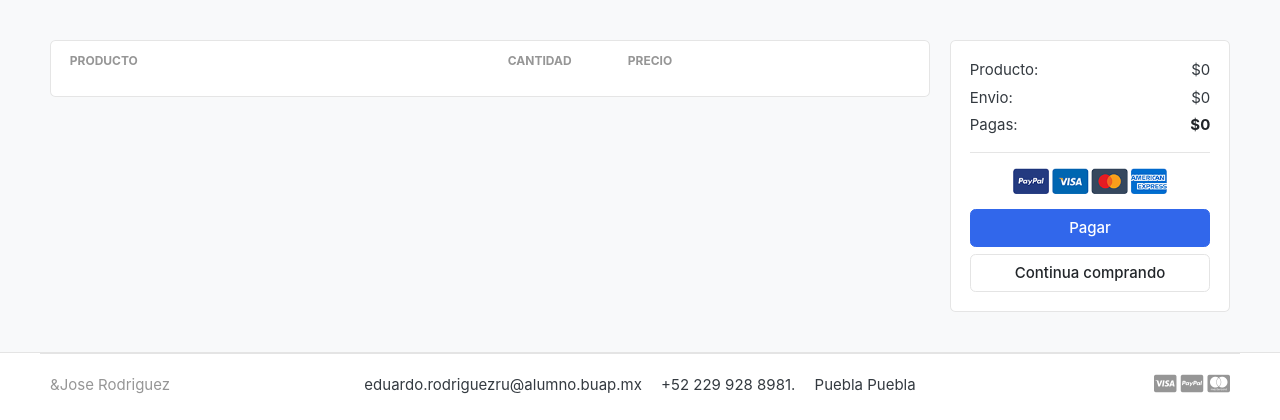
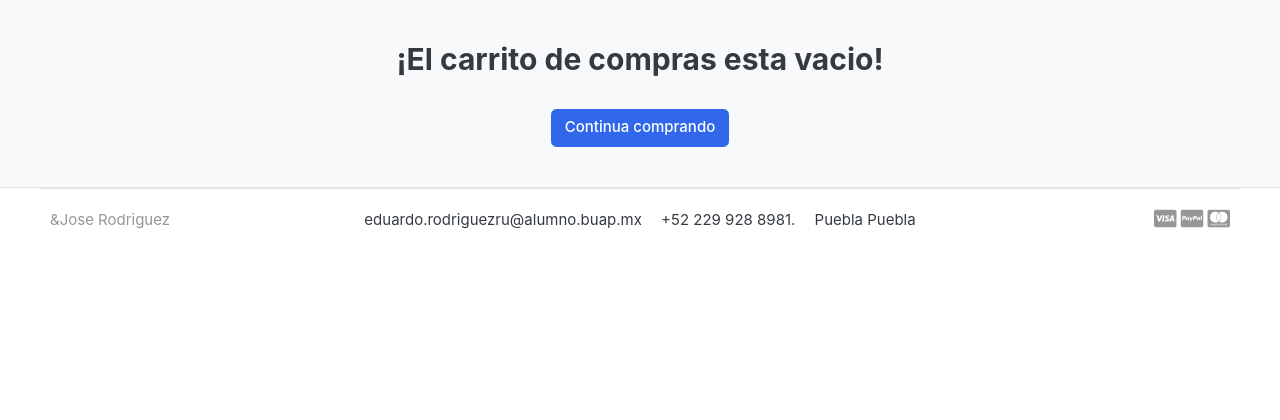
Before and after one commit to SoyJoseRodriguez/ecommerce-django, a Django app: page /cart/ in a window 1280 px wide. Shown: the part 118-538 px from the top of the page. Run offline with Django 3.2, Linux system fonts and the light colour scheme; tables that the repository leaves empty hold one stand-in row (values such as "Sample post"); lists and menus that the app fills with data are empty; some web fonts are replaced.

Commit message:
Ya funciona hasta el mensaje de carrito de compras vacio

```diff
--- a/carts/views.py
+++ b/carts/views.py
@@ -28,7 +28,7 @@ def add_cart(request, product_id):
         cart_item.quantity += 1
         cart_item.save()
     except CartItem.DoesNotExist:
-        cart_item = cart_item.objects.create(
+        cart_item = CartItem.objects.create(
             product=product,
             quantity=1,
             cart=cart,
--- a/templates/store/cart.html
+++ b/templates/store/cart.html
@@ -3,7 +3,13 @@
 <section class="section-content padding-y bg">
   <div class="container">
     <!-- ============================ COMPONENT 1 ================================= -->
-
+    {% if not cart_items %}
+      <h2 class="text-center">¡El carrito de compras esta vacio!</h2>
+      <br>
+      <div class="text-center">
+        <a href="{% url 'store' %}" class="btn btn-primary">Continua comprando</a>
+      </div>
+    {% else %}
     <div class="row">
       <aside class="col-lg-9">
         <div class="card">
@@ -132,7 +138,8 @@
     </div>
     <!-- row.// -->
     <!-- ============================ COMPONENT 1 END .// ================================= -->
-  </div>
+    {% endif %}
+    </div>
   <!-- container .//  -->
 </section>
 <!-- ========================= SECTION CONTENT END// ========================= -->
```
